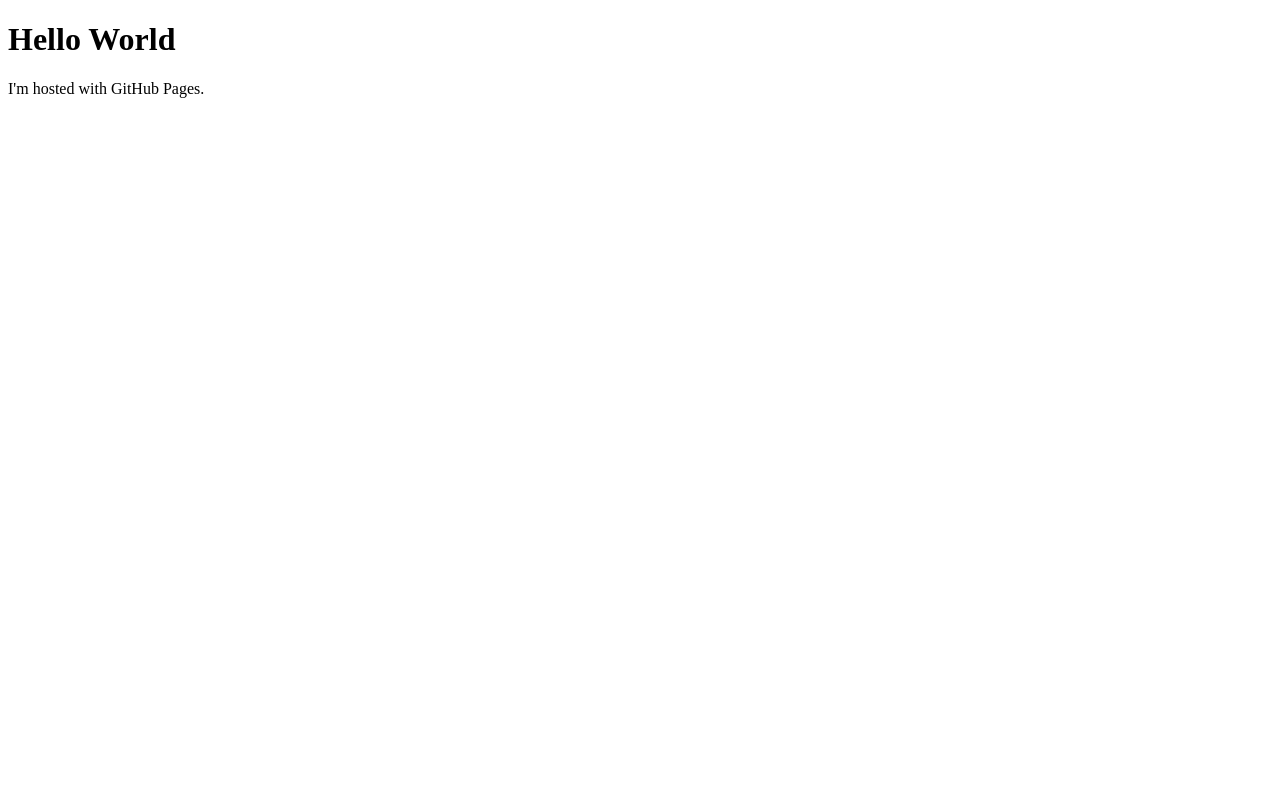
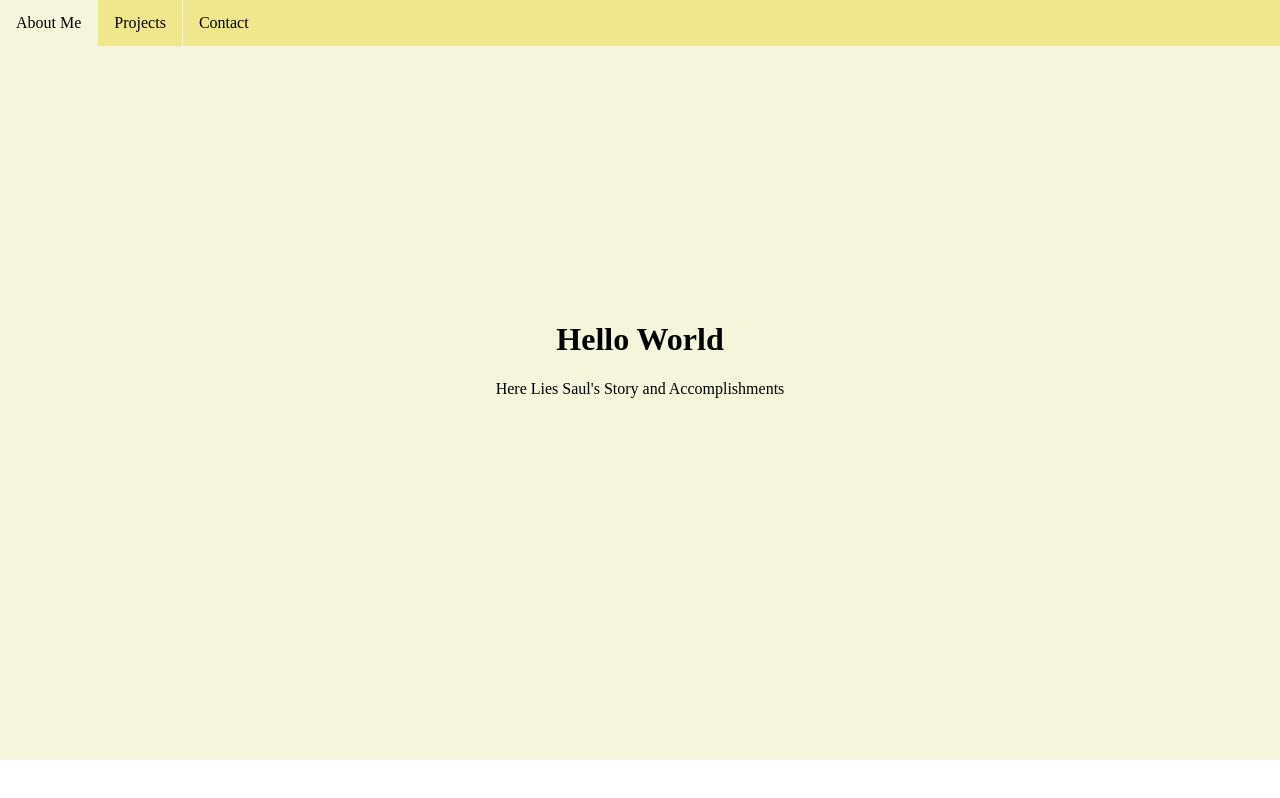
Before and after one commit to saulgalaviz/saulgalaviz.github.io, a plain HTML site: page index.html in a window 1280 px wide. Drawn offline with Linux system fonts and the light colour scheme.

Commit message:
UPDATED PAGE

```diff
--- a/index.html
+++ b/index.html
@@ -1,7 +1,82 @@
 <!DOCTYPE html>
 <html>
+
+<head>
+    <style>
+        #navbar{
+            list-style-type: none;
+            margin: 0;
+            padding: 0;
+            overflow: hidden;
+            background-color: khaki;
+            position: fixed;
+            top: 0;
+            width: 100%;
+        }
+
+        #welcome-section{
+            background: beige;
+            height: 20vh;
+            width: 100%;
+            max-width:100%;
+            text-align: center;
+            padding: 300px 0;
+        }
+
+        .welcome-container{
+            height: 100;
+            width: 100vw;
+            max-width:100%;
+        }
+
+        li {
+            float: left;
+            border-right: 1px solid beige;
+        }
+
+        li:last-child {
+            border-right: none;
+        }
+
+        li a {
+            display: block;
+            color: black;
+            text-align: center;
+            padding: 14px 16px;
+            text-decoration: none;
+        }
+
+        li a:hover {
+            background-color: beige;
+        }
+
+        html {
+            margin: 0px;
+            min-height: 100%;
+        }
+
+        body {
+            margin: 0px;
+            min-height: 100%;
+        }
+    </style>
+</head>
+
 <body>
-<h1>Hello World</h1>
-<p>I'm hosted with GitHub Pages.</p>
+    <div class= "welcome-container">
+        <div id = "navbar">
+            <li><a href="portfolio-about.html">About Me</a></li>
+            <li><a href="https://github.com/saulgalaviz/portfolio">Projects</a></li>
+            <li><a href="#projects">Contact</a></li>
+        </div>
+
+
+
+        <div id = "welcome-section">
+            <h1>Hello World</h1>
+            <p>Here Lies Saul's Story and Accomplishments</p>
+        </div>
+    </div>
 </body>
+
 </html>
```
